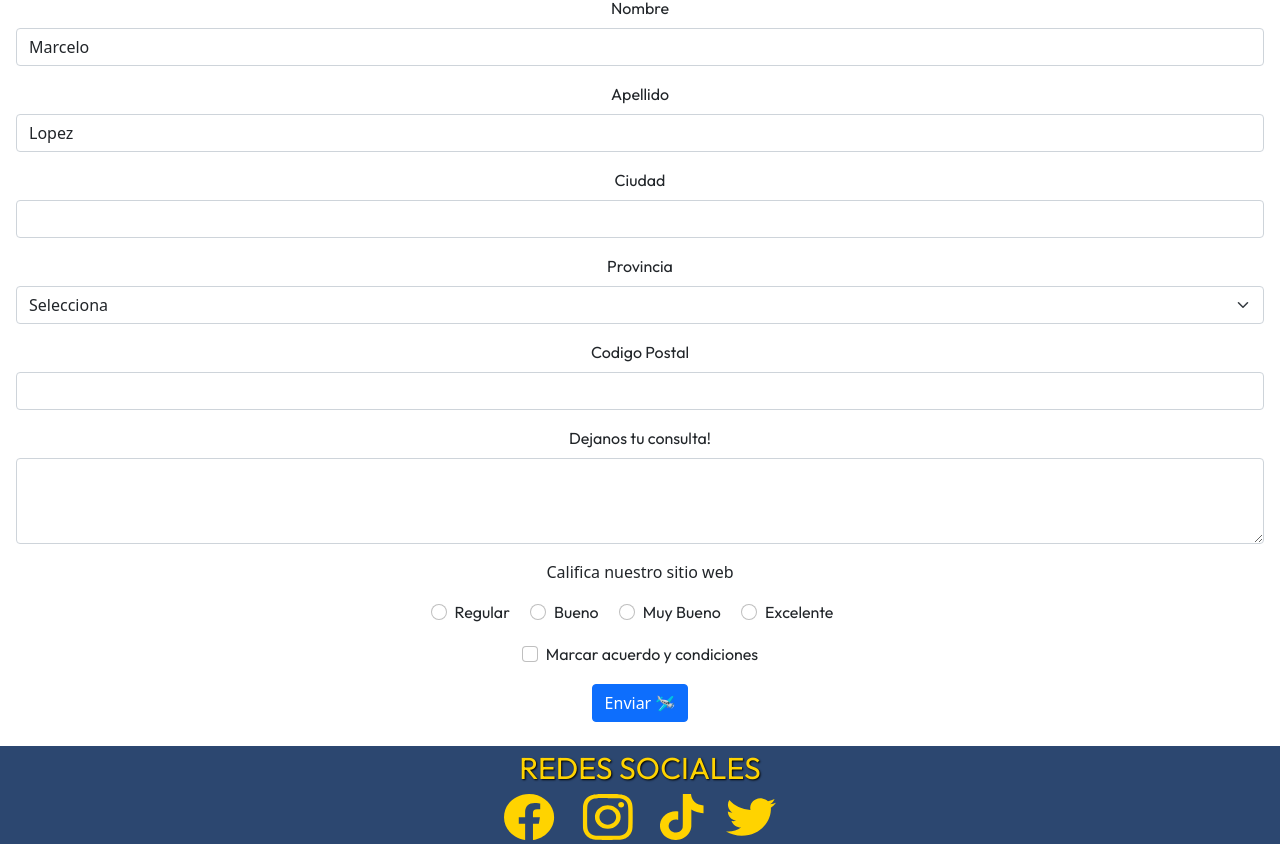
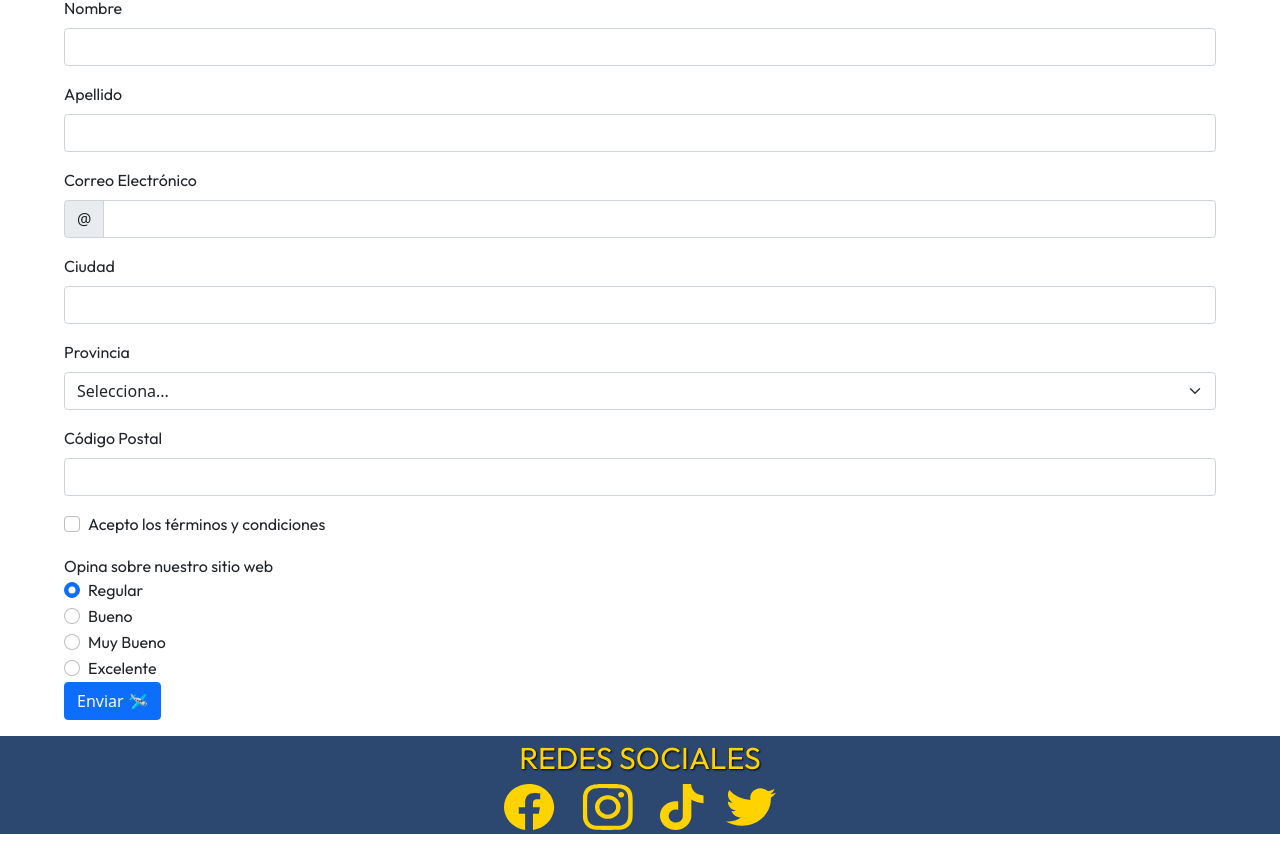
Before and after one commit to MartinFanesi/ProyectoFinalCoderhouse, a website: page pages/contacto.html in a window 1280 px wide. Shown: the part 206-1050 px from the top of the page. Drawn offline with nearby package versions, Linux system fonts and the light colour scheme; a web font is replaced by a local one.

Commit message:
index location, video, contactform

```diff
--- a/pages/contacto.html
+++ b/pages/contacto.html
@@ -54,101 +54,88 @@
         </nav>
     </header>
 
-    <main class="header_extender">
+    <main class="header_extender ms-5 me-5 p-3">
         <div class="promociones">
             <h1>CONTACTO</h1>
         </div>
-        <form class="row m-2 text-center g-3 needs-validation" novalidate>
+        <form class="row g-3">
             <div class="col-12">
-                <label for="validationCustom01" class="form-label">Nombre</label>
-                <input type="text" class="form-control" id="validationCustom01" value="Marcelo" required>
-                <div class="valid-feedback">
-                    Se ve todo bien!
+                <label for="validationDefault01" class="form-label">Nombre</label>
+                <input type="text" class="form-control" id="validationDefault01" value="" required>
+            </div>
+            <div class="col-12">
+                <label for="validationDefault02" class="form-label">Apellido</label>
+                <input type="text" class="form-control" id="validationDefault02" value="" required>
+            </div>
+            <div class="col-12">
+                <label for="validationDefaultUsername" class="form-label">Correo Electrónico</label>
+                <div class="input-group">
+                    <span class="input-group-text" id="inputGroupPrepend2">@</span>
+                    <input type="text" class="form-control" id="validationDefaultUsername"
+                        aria-describedby="inputGroupPrepend2" required>
                 </div>
             </div>
             <div class="col-12">
-                <label for="validationCustom02" class="form-label">Apellido</label>
-                <input type="text" class="form-control" id="validationCustom02" value="Lopez" required>
-                <div class="valid-feedback">
-                    Todo perfecto!
-                </div>
-            </div>
-
-            <div class="col-12">
-                <label for="validationCustom03" class="form-label">Ciudad</label>
-                <input type="text" class="form-control" id="validationCustom03" required>
-                <div class="invalid-feedback">
-                    Por favor ingresa una Ciudad
-                </div>
+                <label for="validationDefault03" class="form-label">Ciudad</label>
+                <input type="text" class="form-control" id="validationDefault03" required>
             </div>
             <div class="col-12">
-                <label for="validationCustom04" class="form-label">Provincia</label>
-                <select class="form-select" id="validationCustom04" required>
-                    <option selected disabled value="">Selecciona</option>
+                <label for="validationDefault04" class="form-label">Provincia</label>
+                <select class="form-select" id="validationDefault04" required>
+                    <option selected disabled value="">Selecciona...</option>
                     <option>Buenos Aires</option>
                     <option>Cordoba</option>
                     <option>Santa Fe</option>
                     <option>Mendoza</option>
-                    <option>Entre Rios</option>
-                    <option>Rio Negro</option>
-                    <option>Otro</option>
+                    <option>Entre Ríos</option>
+                    <option>Otra</option>
                 </select>
-                <div class="invalid-feedback">
-                    Please select a valid state.
+            </div>
+            <div class="col-12">
+                <label for="validationDefault05" class="form-label">Código Postal</label>
+                <input type="text" class="form-control" id="validationDefault05" required>
+            </div>
+            <div class="col-12">
+                <div class="form-check">
+                    <input class="form-check-input" type="checkbox" value="" id="invalidCheck2" required>
+                    <label class="form-check-label" for="invalidCheck2">
+                        Acepto los términos y condiciones
+                    </label>
                 </div>
             </div>
             <div class="col-12">
-                <label for="validationCustom05" class="form-label">Codigo Postal</label>
-                <input type="text" class="form-control" id="validationCustom05" required>
-                <div class="invalid-feedback">
-                    Ingrese un codigo postal valido.
+                <label for="">Opina sobre nuestro sitio web</label>
+                <div class="form-check">
+                    <input class="form-check-input" type="radio" name="exampleRadios" id="exampleRadios1"
+                        value="option1" checked>
+                    <label class="form-check-label" for="exampleRadios1">
+                        Regular
+                    </label>
                 </div>
-            </div>
-
-            <div class="col-12">
-                <label for="exampleFormControlTextarea1" class="form-label">Dejanos tu consulta!</label>
-                <textarea class="form-control" id="exampleFormControlTextarea1" rows="3"></textarea>
-            </div>
-            <div class="col-12">
-                <p class="form-feedback-font-style">Califica nuestro sitio web<p>
-                <div class="form-check form-check-inline">
-                    <input class="form-check-input" type="radio" name="inlineRadioOptions" id="inlineRadio1"
-                        value="option1">
-                    <label class="form-check-label" for="inlineRadio1">Regular</label>
+                <div class="form-check">
+                    <input class="form-check-input" type="radio" name="exampleRadios" id="exampleRadios2"
+                        value="option2">
+                    <label class="form-check-label" for="exampleRadios2">
+                        Bueno
+                    </label>
                 </div>
-                <div class="form-check form-check-inline">
-                    <input class="form-check-input" type="radio" name="inlineRadioOptions" id="inlineRadio2"
+                <div class="form-check">
+                    <input class="form-check-input" type="radio" name="exampleRadios" id="exampleRadios2"
                         value="option2">
-                    <label class="form-check-label" for="inlineRadio2">Bueno</label>
+                    <label class="form-check-label" for="exampleRadios2">
+                        Muy Bueno
+                    </label>
                 </div>
-                <div class="form-check form-check-inline">
-                    <input class="form-check-input" type="radio" name="inlineRadioOptions" id="inlineRadio2"
+                <div class="form-check">
+                    <input class="form-check-input" type="radio" name="exampleRadios" id="exampleRadios2"
                         value="option2">
-                    <label class="form-check-label" for="inlineRadio2">Muy Bueno</label>
+                    <label class="form-check-label" for="exampleRadios2">
+                        Excelente
+                    </label>
                 </div>
-
-                <div class="form-check form-check-inline">
-                    <input class="form-check-input" type="radio" name="inlineRadioOptions" id="inlineRadio2"
-                        value="option2">
-                    <label class="form-check-label" for="inlineRadio2">Excelente</label>
+                <div class="col-12 mx-auto">
+                    <button class="btn btn-primary" type="submit">Enviar 🛩️</button>
                 </div>
-
-            </div>
-            <div class="col-12">
-                <div class="form-check">
-
-                    <label class="form-check-label" for="invalidCheck">
-                        <input class="form-check-input" type="checkbox" value="" id="invalidCheck" required>
-                        Marcar acuerdo y condiciones
-                    </label>
-                    <div class="invalid-feedback">
-                        Debes marcar acuerdo y condiciones antes.
-                    </div>
-                </div>
-            </div>
-            <div class="col-12 justify-content-center">
-                <button class="footer_extender marginContactForm btn btn-primary" type="submit">Enviar 🛩️</button>
-            </div>
         </form>
 
 
--- a/scss/_nosotros.scss
+++ b/scss/_nosotros.scss
@@ -16,31 +16,46 @@
   top: 20%;
   left: 10%;
   z-index: -1;
-    opacity: .85;
 }
 
 .h1_delvideo {
-    font-size: 3rem;
-    font-family: 'Libre Barcode 39 Text';
+  font-size: 4rem;
+  font-family: "Libre Barcode 39 Text";
   text-align: center;
   color: gold;
-    text-shadow: 1px 1px 2px black;
+  text-shadow: 1px 1px 2px rgb(0, 0, 0);
 }
 /*utilizando nesting*/
-.header-content{
-
+.header-content {
 p {
-    font-size: 1.0rem;
-    font-family: 'Outfit';
-    padding-bottom: 2rem;
-    text-align: center;
+    font-size: 1.6rem;
+    font-family: "Outfit";
+    padding-bottom: 1rem;
+    text-align: justify;
     color: white;
-    text-shadow: 1px 1px 2px black;
+    text-shadow: 1px 2px 2px black;
 }
 
-ul{
+ul {
     list-style-type: none;
-
+    font-size: 1.6rem;
+    font-family: "Outfit";
+    text-align: left;
+    color: white;
+    text-shadow: 1px 2px 2px black;
+}
+}
+@media (max-width: 1024px) {
+.header-content {
+    .h1_delvideo {
+    font-size: 2rem;
+    }
+    p {
+    font-size: 1rem;
     }
 
+    ul {
+    font-size: 1rem;
     }
+}
+}
--- a/scss/styles.scss
+++ b/scss/styles.scss
@@ -136,7 +136,7 @@ $navbar-light-hover-color:  #FFD300;
 $form-feedback-font-style: 'Outfit';
 
 /*media queries*/
-@media (max-width: 767.98px){
+@media (max-width: 810.98px){
     .font_navbar{
         font-size: 1.3rem;
     }
@@ -209,16 +209,24 @@ $form-feedback-font-style: 'Outfit';
         height: 25vh;
             }
 
+                }
 
-}
+
 @media (min-height: 910px){
 .header_extender{
-    margin-top: 10rem;
+    margin-top: 7rem;
 }
 .footer_extender{
-    margin-bottom: 10rem;
+    margin-bottom: 11rem;
 }
 }
 
+@media (min-height: 1060px){
+    .header_extender{
+        margin-bottom: 18rem;
+    }
+}
+
+
 /*IMPORTACION DE BOOTSTRAP*/
 @import "../node_modules/bootstrap/scss/bootstrap.scss";
```
Also changed, not shown: index.html (+40 -13 lines), pages/about.html (+1 -1 lines), css/styles.css, img/pedi_tu_disenio.png (deleted), img/pedi_tu_disenio2.png (added), img/producto_remera_roja.jpg (deleted), img/producto_remera_roja2.jpg (added), img/promociones.jpg (deleted), img/promociones/img-fondo-promociones.jpg (deleted), img/promociones2.jpg (added), img/ubicacion.png (added), 1 other file. Lines whose indentation alone changed are shown as unchanged.
